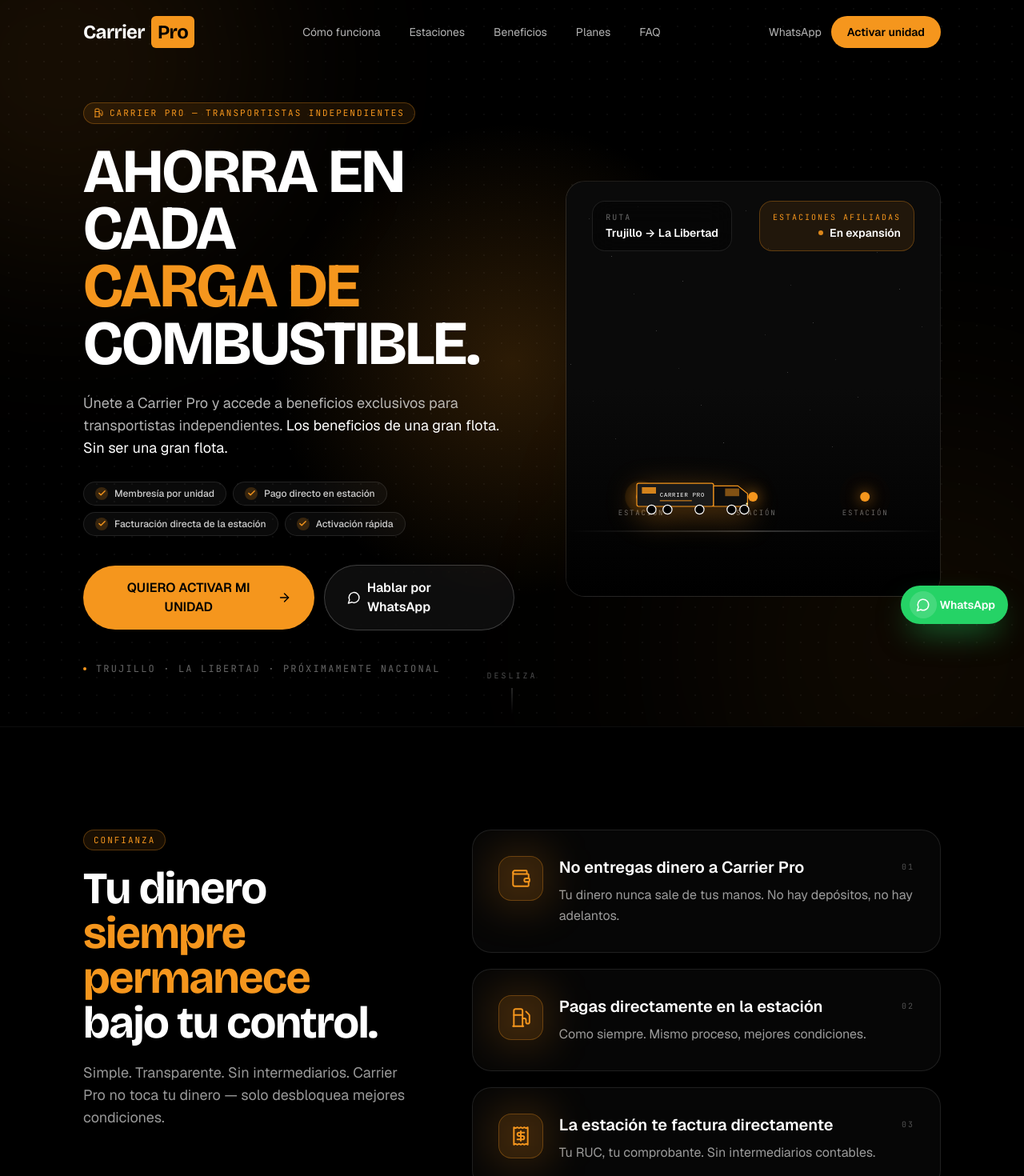
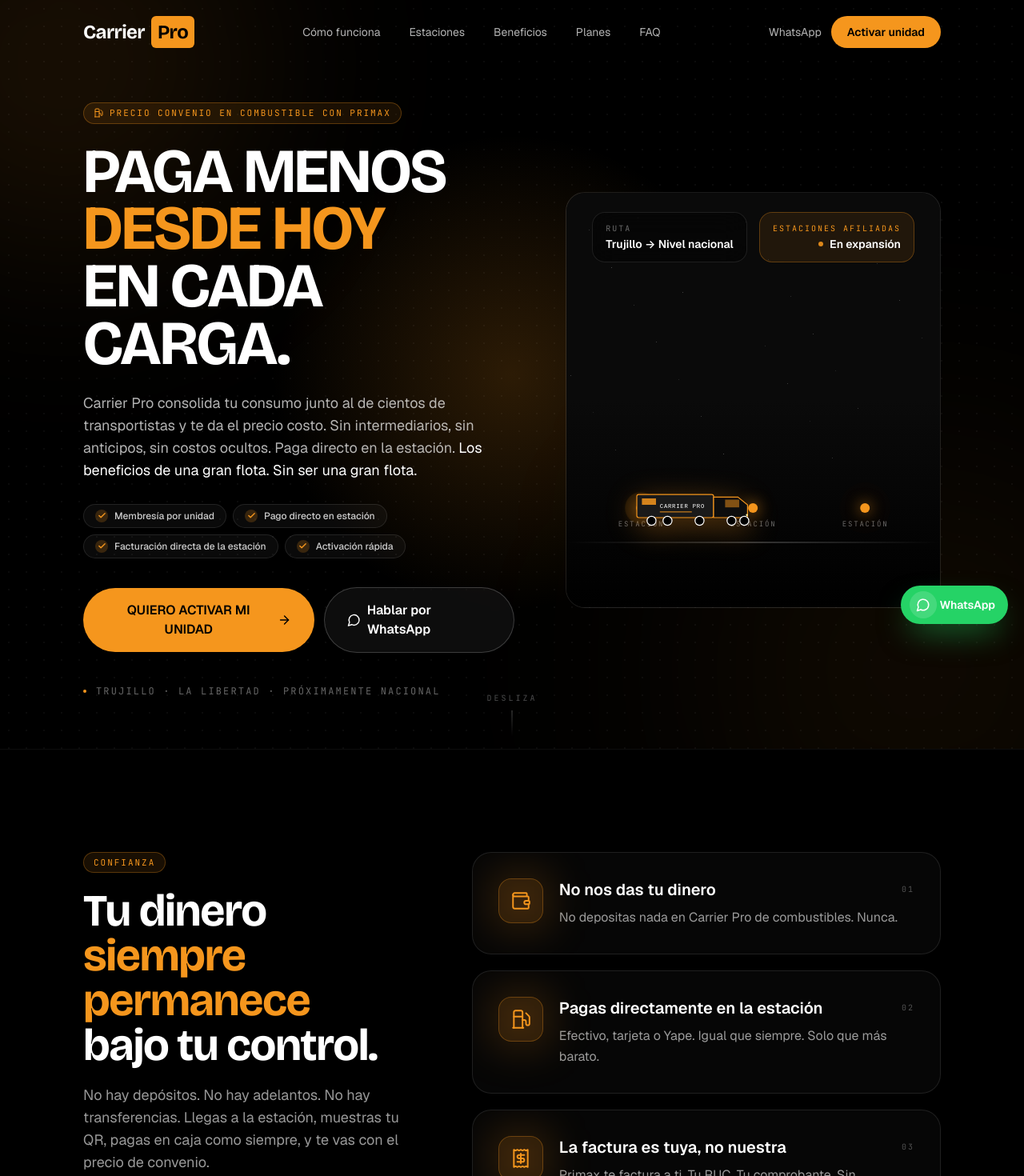
Before and after one commit to GiulianaEmay/CarrierPro, a React (Create React App) app in the folder frontend/: page / in a window 1280 px wide. Shown: the top 1470 px of the page at 80% size. Built offline with nearby package versions, Linux system fonts and the light colour scheme.

Commit message:
auto-commit for 0c475fad-c47b-4ecb-b199-895b39835284

```diff
--- a/frontend/src/components/Hero.jsx
+++ b/frontend/src/components/Hero.jsx
@@ -34,7 +34,7 @@ export default function Hero({ onActivar }) {
               className="section-label"
               data-testid="hero-tag"
             >
-              <Fuel size={12} /> Carrier Pro — Transportistas independientes
+              <Fuel size={12} /> Precio convenio en combustible con Primax
             </motion.span>
 
             <motion.h1
@@ -44,11 +44,11 @@ export default function Hero({ onActivar }) {
               className="font-display mt-6 text-[44px] leading-[0.95] sm:text-6xl lg:text-[78px] lg:leading-[0.92] tracking-tight"
               data-testid="hero-headline"
             >
-              AHORRA EN CADA
+              PAGA MENOS
               <br />
-              <span className="text-[#f5961d]">CARGA DE</span>
+              <span className="text-[#f5961d]">DESDE HOY</span>
               <br />
-              COMBUSTIBLE.
+              EN CADA CARGA.
             </motion.h1>
 
             <motion.p
@@ -58,8 +58,7 @@ export default function Hero({ onActivar }) {
               className="mt-6 max-w-xl text-base sm:text-lg text-white/70 leading-relaxed"
               data-testid="hero-subheadline"
             >
-              Únete a Carrier Pro y accede a beneficios exclusivos para
-              transportistas independientes.{" "}
+              Carrier Pro consolida tu consumo junto al de cientos de transportistas y te da el precio costo. Sin intermediarios, sin anticipos, sin costos ocultos. Paga directo en la estación.{" "}
               <span className="text-white">
                 Los beneficios de una gran flota. Sin ser una gran flota.
               </span>
@@ -212,7 +211,7 @@ function TruckRoute() {
           <div className="font-mono text-[10px] uppercase tracking-[0.2em] text-white/40">
             Ruta
           </div>
-          <div className="text-sm font-semibold mt-0.5">Trujillo → La Libertad</div>
+          <div className="text-sm font-semibold mt-0.5">Trujillo → Nivel nacional</div>
         </div>
         <div className="rounded-2xl border border-[#f5961d]/30 bg-[#f5961d]/10 backdrop-blur-lg px-4 py-3 text-right">
           <div className="font-mono text-[10px] uppercase tracking-[0.2em] text-[#f5961d]">
--- a/frontend/src/components/HowItWorks.jsx
+++ b/frontend/src/components/HowItWorks.jsx
@@ -6,14 +6,14 @@ const STEPS = [
   {
     n: "01",
     title: "Registra tu unidad",
-    desc: "Afíliate a Carrier Pro y activa tu membresía en minutos.",
+    desc: "Solo necesitamos el número de placa de tu unidad.",
     icon: FileSignature,
     visual: "form",
   },
   {
     n: "02",
-    title: "Obtén tu QR Carrier Pro",
-    desc: "Recibe tu identificación digital para acceder a los beneficios disponibles.",
+    title: "Recibe tu QR en 3 minutos",
+    desc: "Te enviamos tu QR por WhatsApp o correo. Es tu acceso al precio de convenio en cualquier estación Primax afiliada.",
     icon: QrCode,
     visual: "qr",
   },
@@ -41,7 +41,7 @@ export default function HowItWorks({ onActivar }) {
         <div className="max-w-3xl">
           <span className="section-label">Cómo funciona</span>
           <h2 className="font-display mt-5 text-4xl sm:text-5xl lg:text-[64px] leading-[0.98] tracking-tight">
-            Empieza a ahorrar <br /> en <span className="text-[#f5961d]">3 pasos.</span>
+            Empieza a ahorrar <br /> en <span className="text-[#f5961d]">3 pasos · 5 minutos.</span>
           </h2>
           <p className="mt-5 text-white/60 text-base sm:text-lg max-w-xl">
             Sin trámites complicados. Sin cambiar tu forma de cargar combustible.
--- a/frontend/src/components/Trust.jsx
+++ b/frontend/src/components/Trust.jsx
@@ -5,20 +5,20 @@ import { Wallet, Fuel, Receipt } from "lucide-react";
 const BLOCKS = [
   {
     icon: Wallet,
-    title: "No entregas dinero a Carrier Pro",
-    desc: "Tu dinero nunca sale de tus manos. No hay depósitos, no hay adelantos.",
+    title: "No nos das tu dinero",
+    desc: "No depositas nada en Carrier Pro de combustibles. Nunca.",
     tag: "Dinero",
   },
   {
     icon: Fuel,
     title: "Pagas directamente en la estación",
-    desc: "Como siempre. Mismo proceso, mejores condiciones.",
+    desc: "Efectivo, tarjeta o Yape. Igual que siempre. Solo que más barato.",
     tag: "Surtidor",
   },
   {
     icon: Receipt,
-    title: "La estación te factura directamente",
-    desc: "Tu RUC, tu comprobante. Sin intermediarios contables.",
+    title: "La factura es tuya, no nuestra",
+    desc: "Primax te factura a ti. Tu RUC. Tu comprobante. Sin intermediarios.",
     tag: "Factura",
   },
 ];
@@ -40,7 +40,7 @@ export default function Trust() {
               bajo tu control.
             </h2>
             <p className="mt-5 text-white/60 text-base sm:text-lg max-w-md">
-              Simple. Transparente. Sin intermediarios. Carrier Pro no toca tu dinero — solo desbloquea mejores condiciones.
+              No hay depósitos. No hay adelantos. No hay transferencias. Llegas a la estación, muestras tu QR, pagas en caja como siempre, y te vas con el precio de convenio.
             </p>
           </div>
 
```
